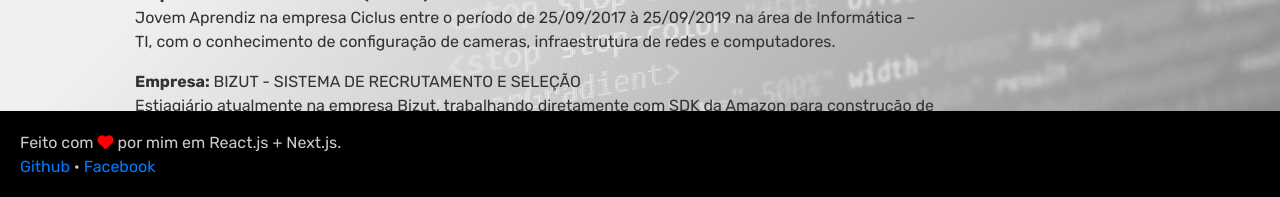
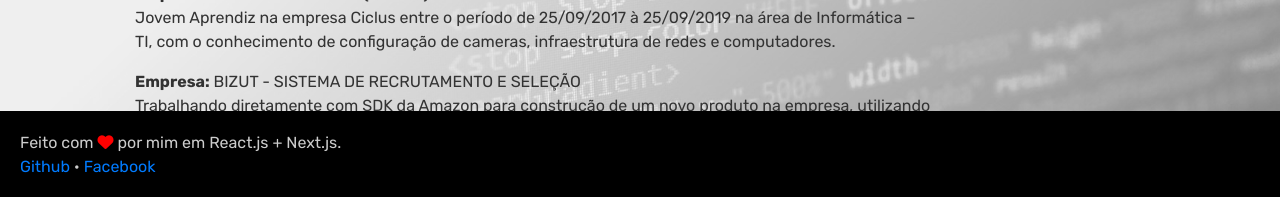
Before and after one commit to Decooh/decooh-net, a Next.js app: page /curriculum in a window 1280 px wide. Shown: the part 601-798 px from the top of the page. Built offline with nearby package versions, Linux system fonts and the light colour scheme.

Commit message:
Edit info bizut

```diff
--- a/pages/curriculum.js
+++ b/pages/curriculum.js
@@ -41,7 +41,7 @@ function Curriculum() {
                 </p>
                 <p>
                     <strong>Empresa:</strong> BIZUT - SISTEMA DE RECRUTAMENTO E SELEÇÃO<br/>
-                    Estiagiário atualmente na empresa Bizut, trabalhando diretamente com SDK da Amazon para construção de um novo produto na empresa, utilizando ReactJS + Typescript para construção da interface de usuário (UI/UX) e LaravelPHP 8 na construção de API com MySQL (Banco de dados).
+                    Trabalhando diretamente com SDK da Amazon para construção de um novo produto na empresa, utilizando ReactJS + Typescript para construção da interface de usuário (UI/UX) e LaravelPHP 8 na construção de API com MySQL (Banco de dados).
                 </p>
 
                 <h3>Informações Complementares</h3>
```
